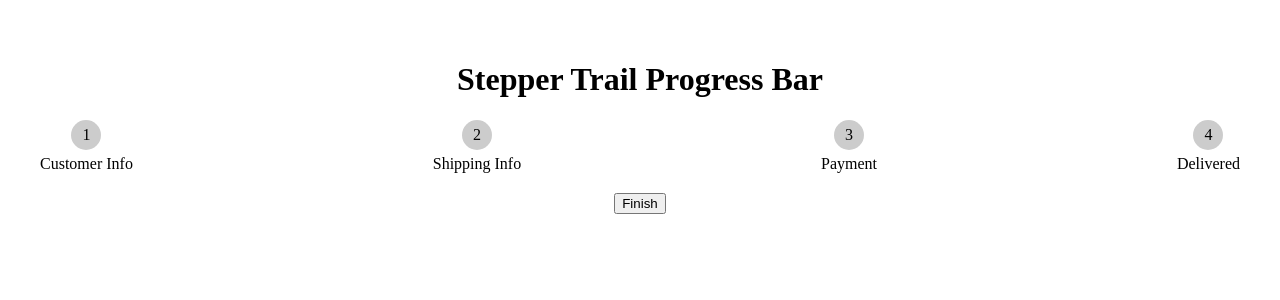
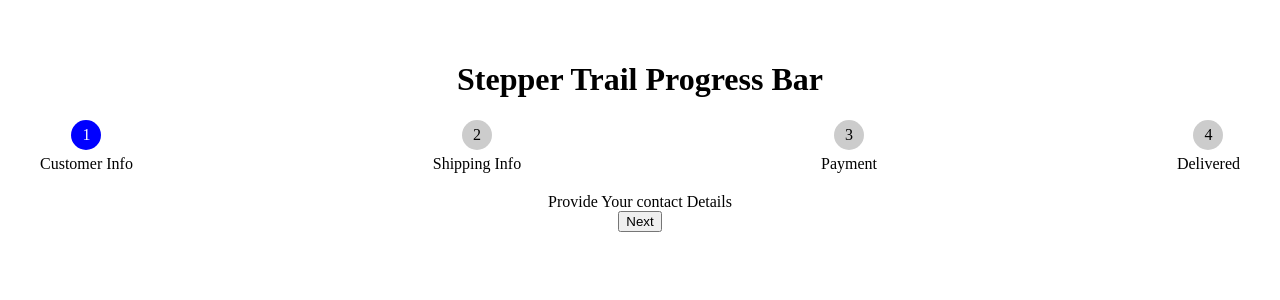
Before and after one commit to aashikofsach/Stepper_MCQ13, a React (Vite) app: page / in a window 1280 px wide. Shown: the top 300 px of the page. Built offline with nearby package versions, Linux system fonts and the light colour scheme.

Commit message:
adding a progress bar remaining and issue when setcompleted finish button appearing

```diff
--- a/src/App.css
+++ b/src/App.css
@@ -27,3 +27,13 @@
   margin-bottom: 5px;
   z-index: 2;
 }
+
+.active .step-number {
+  background-color: blue;
+  color: white;
+}
+
+.complete .step-number {
+  background-color: green;
+  color: white;
+}
--- a/src/components/CheckoutStepper.jsx
+++ b/src/components/CheckoutStepper.jsx
@@ -1,13 +1,26 @@
 import React, { useState } from 'react'
 
 function CheckoutStepper({ stepsConfig = [] }) {
-    const [step, setStep] = useState(4);
+    const [stepUser, setStepUser] = useState(1);
     const [completed, setCompleted] = useState(false)
+
+    let ActiveComponent = stepsConfig[stepUser-1].Component;
 
 
     function handleNext()
     {
-        console.log("mujhe kuch hua")
+        // console.log("mujhe kuch hua")
+        setStepUser((prev)=> {
+            if(prev=== stepsConfig.length)
+            {
+                setCompleted(prev => !prev)
+                return
+            }
+            else
+            {
+                return prev + 1
+            }
+        })
     }
 
     if (!stepsConfig.length)
@@ -16,19 +29,21 @@ function CheckoutStepper({ stepsConfig = [] }) {
         <>
             <div className='stepper'>
                 {
-                    stepsConfig.map((step, index) => <div key={step.name} className='step'>
+                    stepsConfig.map((step, index) => <div key={step.name} className={`step ${stepUser === index +1 ? "active" : ""} ${stepUser> index+1? "complete" : ""}`}>
 
-                        <div className='step-number'>{index + 1}</div>
+                        <div className='step-number'>{stepUser > index +1 ? <span>&#10003;</span> : index+1}</div>
                         <div className='step-name'>{step.name}</div>
 
                     </div>)
                 }
             </div>
+
+           <ActiveComponent/>
             {
                 !completed &&
 
                 // completed ?  <button>Finish</button> :  <button>Next</button>
-                <button className='btn' onClick={() => handleNext()}>{step === stepsConfig.length ? "Finish" : "Next"}</button>
+                <button className='btn' onClick={() => handleNext()}>{stepUser === stepsConfig.length ? "Finish" : "Next"}</button>
 
             }
         </>
```
